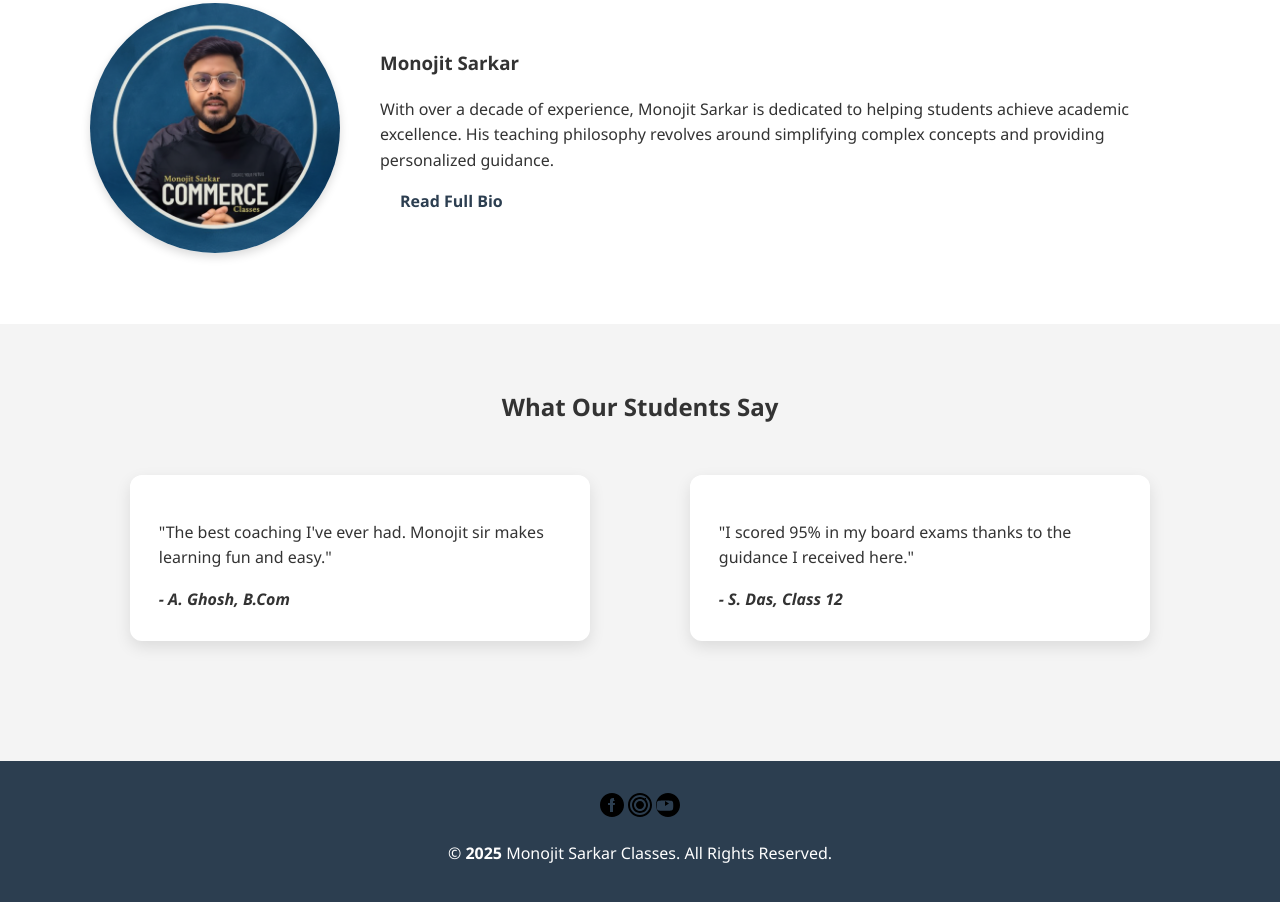
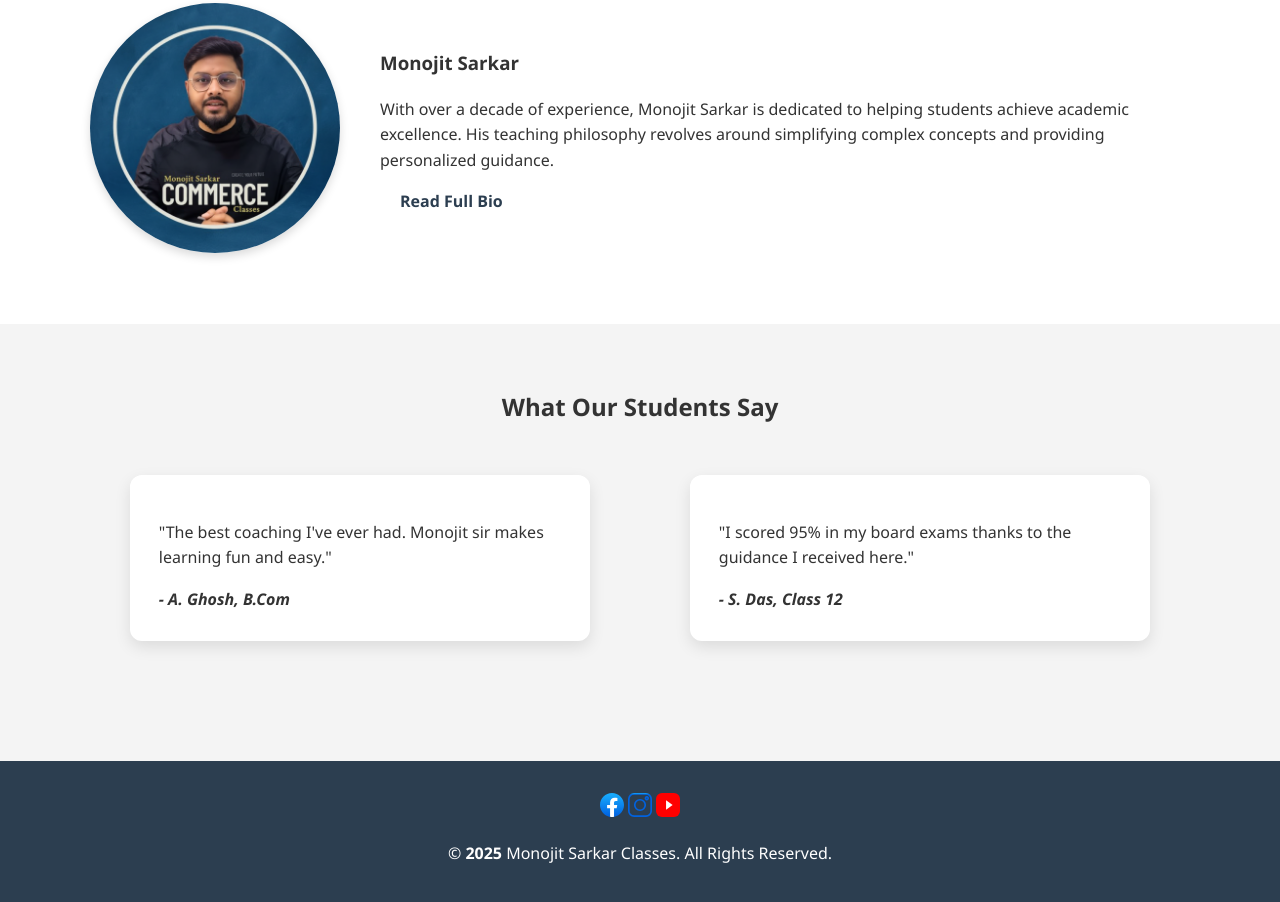
Before and after one commit to Mayukh9983/MS-WEB, a website: page index.html in a window 1280 px wide. Shown: the part 1511-2413 px from the top of the page. Drawn offline with nearby package versions, Linux system fonts and the light colour scheme; no server answers.

Commit message:
feat: update social media logos to full-color versions

```diff
--- a/index.html
+++ b/index.html
@@ -296,13 +296,33 @@
         <div class="container">
             <div class="social-media">
                 <a href="https://www.facebook.com/monojitsarkarclasses" target="_blank" rel="noopener" aria-label="Facebook">
-                    <svg xmlns="http://www.w3.org/2000/svg" width="24" height="24" viewBox="0 0 24 24"><path d="M12 0c-6.627 0-12 5.373-12 12s5.373 12 12 12 12-5.373 12-12-5.373-12-12-12zm3 8h-1.35c-.538 0-.65.221-.65.778v1.222h2l-.209 2h-1.791v7h-3v-7h-2v-2h2v-2.5c0-1.654 1.119-2.5 2.75-2.5h1.25v2z"/></svg>
+                    <svg xmlns="http://www.w3.org/2000/svg" xml:space="preserve" width="24" height="24" viewBox="0 0 40 40">
+  <linearGradient id="a" x1="-277.375" x2="-277.375" y1="406.6018" y2="407.5726" gradientTransform="matrix(40 0 0 -39.7778 11115.001 16212.334)" gradientUnits="userSpaceOnUse">
+    <stop offset="0" stop-color="#0062e0"/>
+    <stop offset="1" stop-color="#19afff"/>
+  </linearGradient>
+  <path fill="url(#a)" d="M16.7 39.8C7.2 38.1 0 29.9 0 20 0 9 9 0 20 0s20 9 20 20c0 9.9-7.2 18.1-16.7 19.8l-1.1-.9h-4.4l-1.1.9z"/>
+  <path fill="#fff" d="m27.8 25.6.9-5.6h-5.3v-3.9c0-1.6.6-2.8 3-2.8H29V8.2c-1.4-.2-3-.4-4.4-.4-4.6 0-7.8 2.8-7.8 7.8V20h-5v5.6h5v14.1c1.1.2 2.2.3 3.3.3 1.1 0 2.2-.1 3.3-.3V25.6h4.4z"/>
+</svg>
                 </a>
                 <a href="https://www.instagram.com/monojitsarkarclasses" target="_blank" rel="noopener" aria-label="Instagram">
-                    <svg xmlns="http://www.w3.org/2000/svg" width="24" height="24" viewBox="0 0 24 24"><path d="M12 0c-6.627 0-12 5.373-12 12s5.373 12 12 12 12-5.373 12-12-5.373-12-12-12zm0 2c5.523 0 10 4.477 10 10s-4.477 10-10 10-10-4.477-10-10 4.477-10 10-10zm0 2c-4.418 0-8 3.582-8 8s3.582 8 8 8 8-3.582 8-8-3.582-8-8-8zm0 2c3.314 0 6 2.686 6 6s-2.686 6-6 6-6-2.686-6-6 2.686-6 6-6zm0 2c-2.21 0-4 1.79-4 4s1.79 4 4 4 4-1.79 4-4-1.79-4-4-4zm6-3h-1v1h1v-1z"/></svg>
+                    <svg xmlns="http://www.w3.org/2000/svg" width="24" height="24" viewBox="0 0 507 507" >
+  <linearGradient id="a" x1="256" x2="256" y1="509.5" y2="2.5" gradientUnits="userSpaceOnUse" >
+    <stop offset="0" stop-color="#020088" />
+    <stop offset=".261" stop-color="#1f49ae" />
+    <stop offset=".521" stop-color="#3a8bd1" />
+    <stop offset=".74" stop-color="#4ebbea" />
+    <stop offset=".906" stop-color="#5ad9f9" />
+    <stop offset="1" stop-color="#5ee4ff" />
+  </linearGradient>
+  <path fill="url(#a)" d="M381 509.5H131A128.646 128.646 0 0 1 2.5 381V131A128.646 128.646 0 0 1 131 2.5h250A128.646 128.646 0 0 1 509.5 131v250A128.646 128.646 0 0 1 381 509.5zm-250-472A93.606 93.606 0 0 0 37.5 131v250a93.606 93.606 0 0 0 93.5 93.5h250a93.606 93.606 0 0 0 93.5-93.5V131A93.606 93.606 0 0 0 381 37.5zm125 346.964A128.464 128.464 0 1 1 384.464 256 128.609 128.609 0 0 1 256 384.464zm0-221.927A93.464 93.464 0 1 0 349.464 256 93.568 93.568 0 0 0 256 162.537zm143.808-4a46.339 46.339 0 1 1 32.767-13.573 46.036 46.036 0 0 1-32.767 13.568zm0-57.683a11.339 11.339 0 1 0 8.017 3.32 11.265 11.265 0 0 0-8.017-3.32z" transform="translate(-2.5 -2.5)" />
+</svg>
                 </a>
                 <a href="https://www.youtube.com/@monojitsarkarclasses" target="_blank" rel="noopener" aria-label="YouTube">
-                    <svg xmlns="http://www.w3.org/2000/svg" width="24" height="24" viewBox="0 0 24 24"><path d="M12 0c-6.627 0-12 5.373-12 12s5.373 12 12 12 12-5.373 12-12-5.373-12-12-12zm4.942 16.226c-.243.63-.773 1.11-1.473 1.282-1.262.331-6.473.331-6.473.331s-5.211 0-6.473-.331c-.7-.172-1.23-.652-1.473-1.282-.34-1.14-.34-3.553-.34-3.553s0-2.413.34-3.553c.243-.63.773-1.11 1.473-1.282 1.262-.331 6.473-.331 6.473-.331s5.211 0 6.473.331c.7.172 1.23.652 1.473 1.282.34 1.14.34 3.553.34 3.553s0 2.413-.34 3.553zm-7.942-8.226v5l4-2.5-4-2.5z"/></svg>
+                    <svg xmlns="http://www.w3.org/2000/svg" width="24" height="24" viewBox="0 0 512 512">
+  <rect fill="#FF0000" width="512" height="512" rx="128"/>
+  <path fill="#FFFFFF" d="M214.7 354.7L354.7 256 214.7 157.3z"/>
+</svg>
                 </a>
             </div>
             <p>© <span id="year"></span> Monojit Sarkar Classes. All Rights Reserved.</p>
```
